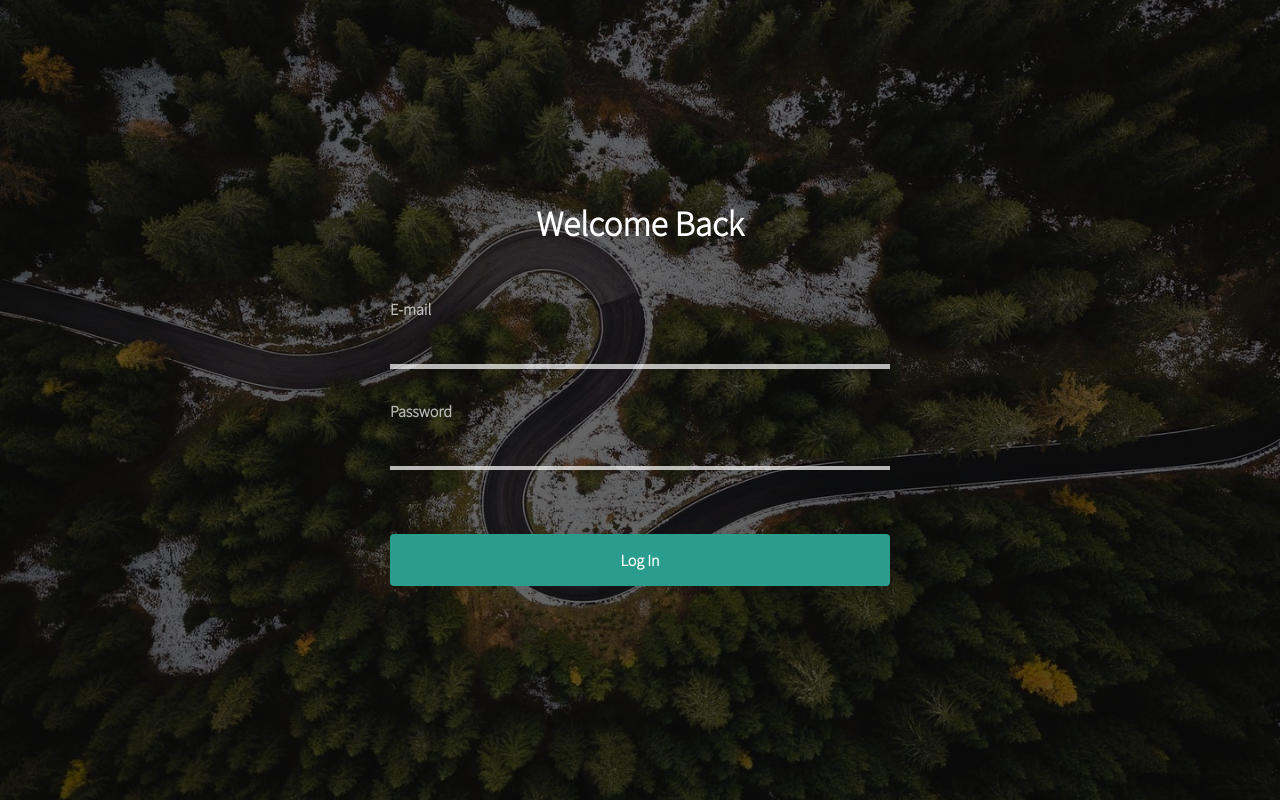
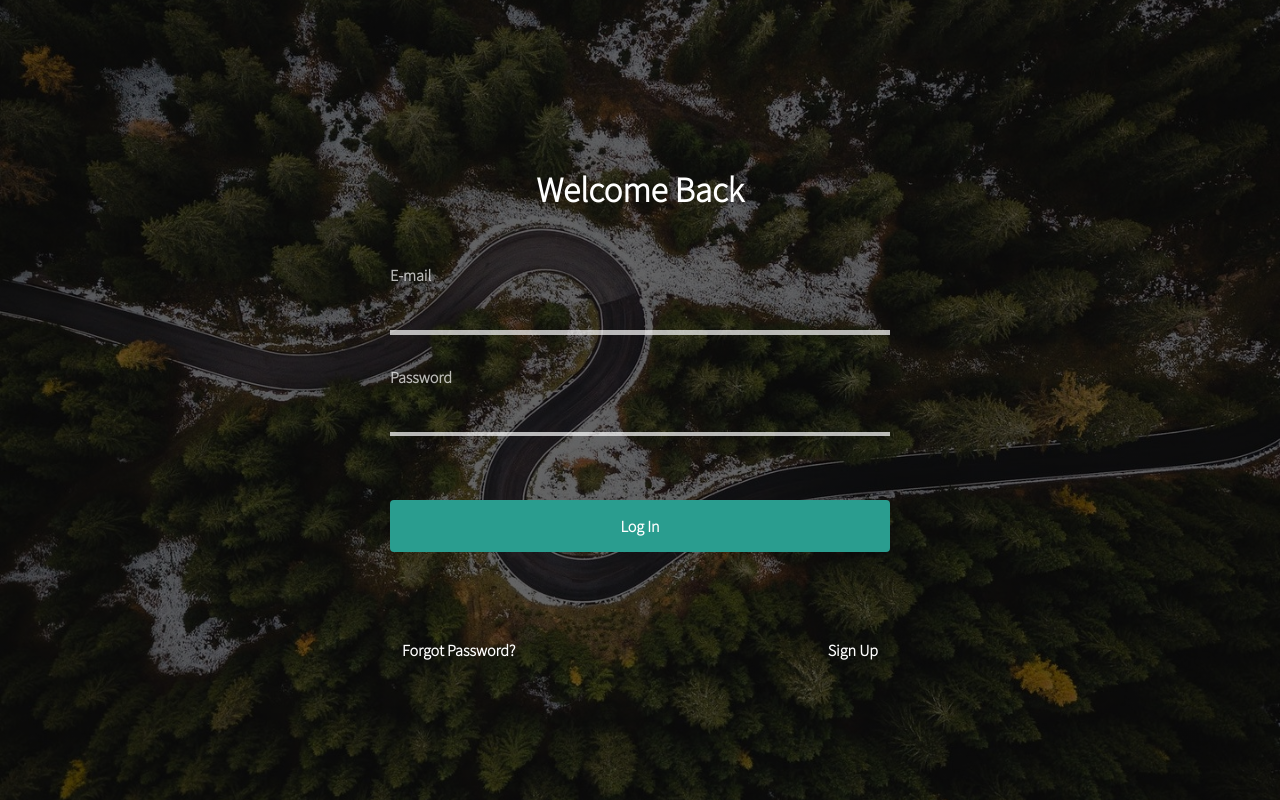
Before and after one commit to lkapustka/wrc-stats-app, a Vue app: page /login in a window 1280 px wide. Built offline with nearby package versions, Linux system fonts and the light colour scheme; no server answers.

Commit message:
style: change styles for buttons in login view

```diff
--- a/src/assets/scss/main.scss
+++ b/src/assets/scss/main.scss
@@ -149,9 +149,21 @@ body {
     justify-content: center;
   }
 
-  &__link {
-    margin: 1.5em;
-    font-weight: bold;
+  &__btn {
+    padding: 1.5em;
+    min-width: 0;
+    background: none;
+  }
+}
+
+.text {
+  width: 80%;
+  font-size: 1.6rem;
+  font-weight: bold;
+  text-align: center;
+
+  &--error {
+    color: var(--error);
   }
 }
 
--- a/src/views/Login.vue
+++ b/src/views/Login.vue
@@ -5,21 +5,27 @@
       mode="out-in"
     >
       <component :is="selectedComponent">
-        <a
-          slot="two-links"
-          class="link extras__link"
+        <button
+          slot="login-form-btns"
+          class="btn extras__btn"
           @click="selectedComponent = 'form-password-reset'"
-        >Forgot Password?</a>
-        <a
-          slot="two-links"
-          class="link extras__link"
+        >
+          Forgot Password?
+        </button>
+        <button
+          slot="login-form-btns"
+          class="btn extras__btn"
           @click="selectedComponent = 'form-sign-up'"
-        >Sign Up</a>
-        <a
-          slot="link"
-          class="link extras__link"
+        >
+          Sign Up
+        </button>
+        <button
+          slot="back-btn"
+          class="btn extras__btn"
           @click="selectedComponent = 'form-login'"
-        >Back to Log In</a>
+        >
+          Back to Log In
+        </button>
       </component>
     </transition>
   </div>
```
